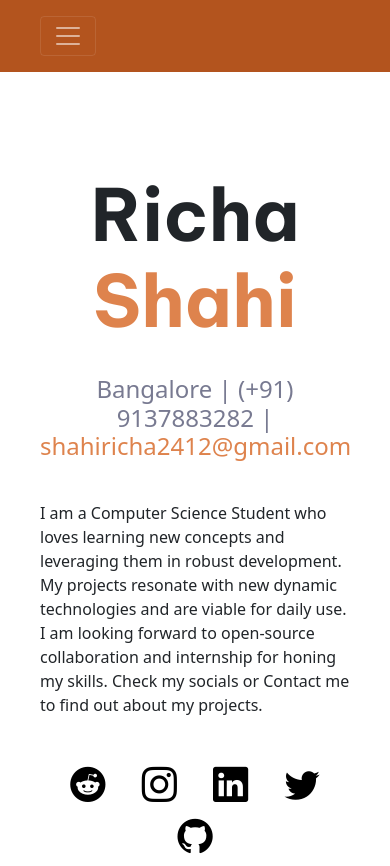
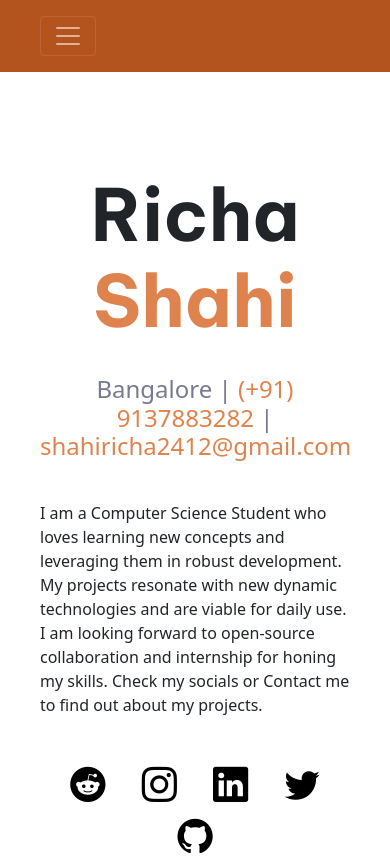
Before and after one commit to 200Richa/Portfolio, a plain HTML site: page index.html in a window 390 px wide. Shown: the top 866 px of the page. Drawn offline with nearby package versions, Linux system fonts and the light colour scheme; a web font is replaced by a local one.

Commit message:
adding telephone link

```diff
--- a/index.html
+++ b/index.html
@@ -78,7 +78,7 @@
         <div class="col-lg-9">
             <section id="about">
                 <h1>Richa <span class="lname">Shahi</span></h1>
-                <h4>Bangalore | (+91) 9137883282 |<a class="mail" href="mailto:shahiricha2412@gmail.com">
+                <h4>Bangalore | <a href="tel:(+91) 9137883282" class="mail">(+91) 9137883282</a> |<a class="mail" href="mailto:shahiricha2412@gmail.com">
                         shahiricha2412@gmail.com</a>
                 </h4>
                 <p>
```
